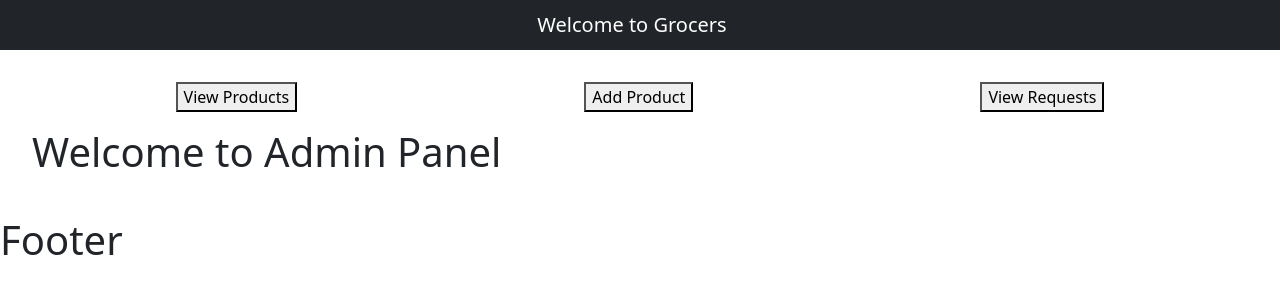
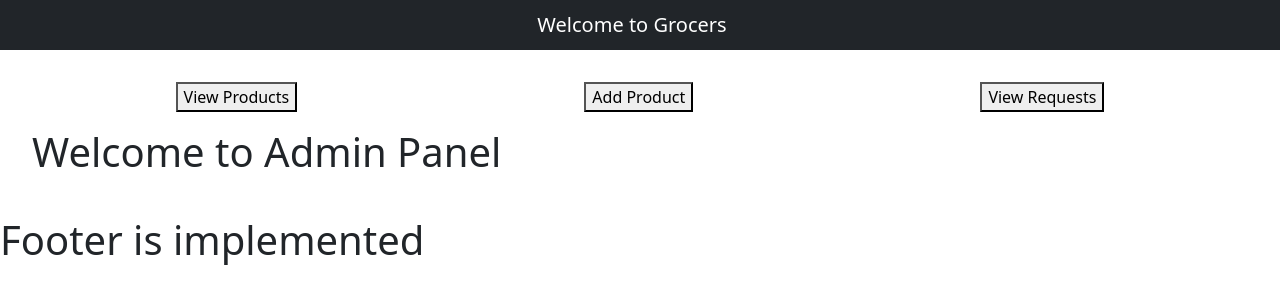
Before and after one commit to tcs-mean-stack-group22/CapstoneProjectMean, an Angular app in the folder frontEnd/angular-grocers/: page /admin-panel in a window 1280 px wide. Shown: the top 304 px of the page. Built offline with nearby package versions, Linux system fonts and the light colour scheme.

Commit message:
changes by harshith

```diff
--- a/frontEnd/angular-grocers/src/app/app.component.html
+++ b/frontEnd/angular-grocers/src/app/app.component.html
@@ -8,4 +8,4 @@
     </div>
   </nav>
 <router-outlet></router-outlet>
-<h1>Footer</h1>
+<h1>Footer is implemented</h1>
```
